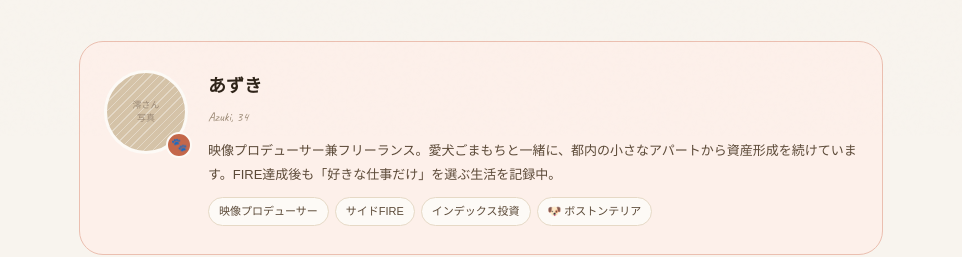
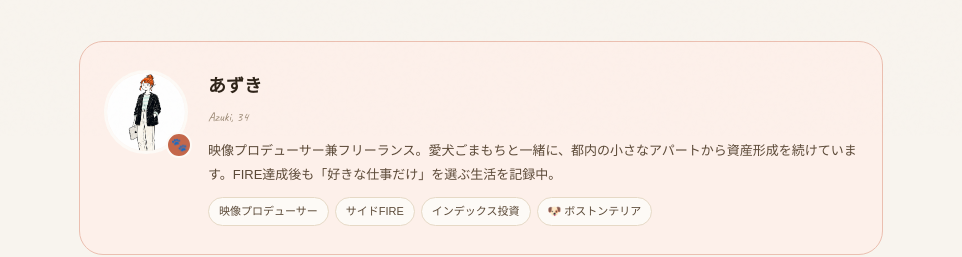
Before and after one commit to harukamuy/harukamuy, a Next.js app: page / in a window 1280 px wide. Shown: the part 664-921 px from the top of the page, without its empty margins (159-1121 px from the left). Built offline with nearby package versions, Linux system fonts and the light colour scheme; a web font is replaced by a local one.

Commit message:
トップページ著者カードのプロフィール画像をイラストに差し替え
Co-Authored-By: Claude Sonnet 4.6 <noreply@anthropic.com>

```diff
--- a/app/page.tsx
+++ b/app/page.tsx
@@ -164,22 +164,11 @@ export default function Home() {
               width: 84,
               height: 84,
               borderRadius: "50%",
-              background: "var(--beige-2)",
               border: "3px solid var(--white)",
-              display: "flex",
-              alignItems: "center",
-              justifyContent: "center",
               overflow: "hidden",
               position: "relative",
             }}>
-              <div style={{
-                position: "absolute",
-                inset: 0,
-                background: "repeating-linear-gradient(-45deg,transparent,transparent 5px,rgba(255,255,255,0.35) 5px,rgba(255,255,255,0.35) 6px)",
-              }} />
-              <div style={{ fontSize: 9, color: "var(--brown-3)", textAlign: "center", fontFamily: "var(--font-hand)", lineHeight: 1.4, zIndex: 1 }}>
-                澪さん<br />写真
-              </div>
+              <img src="/images/mio-fullbody.png" alt="あずき" style={{ width: "100%", height: "100%", objectFit: "cover", objectPosition: "top" }} />
             </div>
             <div style={{
               position: "absolute",
```
